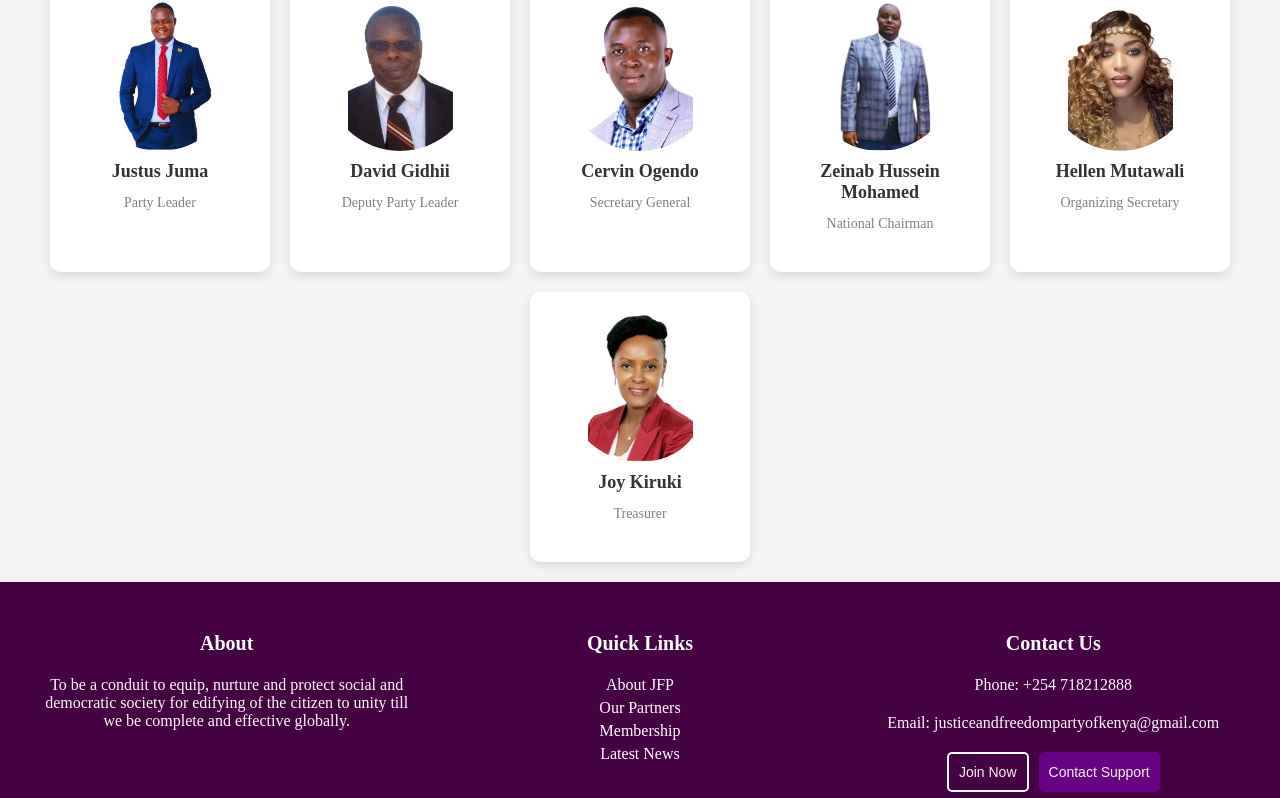
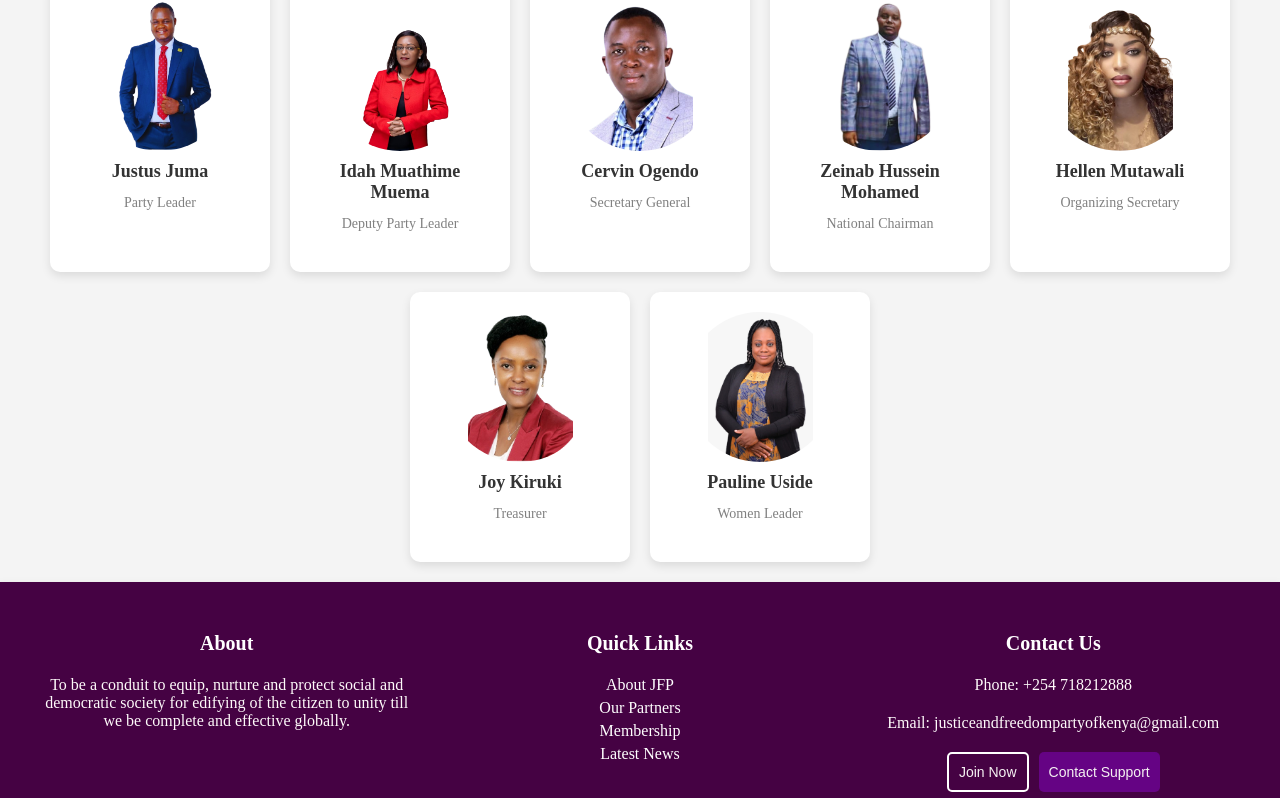
Before and after one commit to QueenterJuma/jfp-kenya, a React (Vite) app: page / in a window 1280 px wide. Shown: the part 1502-2300 px from the top of the page. Built offline with nearby package versions, Linux system fonts and the light colour scheme; a web font is replaced by a local one.

Commit message:
Add update team

```diff
--- a/src/components/Team.jsx
+++ b/src/components/Team.jsx
@@ -1,10 +1,11 @@
 import Team1 from '../assets/Team1-Justus.png'
-import Team6 from '../assets/Team6-Gidhii.png'
+import Team6 from '../assets/Team6-Idah.png'
 import Team2 from '../assets/Team2-Ogendo.png'
 import Team3 from '../assets/Team3- Mohamed.png'
 import Team4 from '../assets/Hellen-Taam4.png'
 import Team5 from '../assets/Team5-Joy.png'
-
+import Team7 from '../assets/Team7-Pauline.jpg'
+// import Team8 from '../assets/Team8-Queenter.png'
 
 export default function Team() {
   return (
@@ -35,9 +36,11 @@ export default function Team() {
 // Team data
 const teamData = [
   { name: "Justus Juma", role: "Party Leader", image: Team1 },
-  {name: "David Gidhii", role: "Deputy Party Leader", image: Team6},
+  {name: "Idah Muathime Muema", role: "Deputy Party Leader", image: Team6},
   { name: "Cervin Ogendo", role: "Secretary General", image: Team2 },
   { name: "Zeinab Hussein Mohamed", role: "National Chairman", image: Team3 },
   { name: "Hellen Mutawali", role: "Organizing Secretary", image: Team4 },
   { name: "Joy Kiruki", role: "Treasurer", image: Team5 },
+  { name: "Pauline Uside", role: "Women Leader", image: Team7 },
+  // { name: "Queenter Anyango", role: "Youth Leader", image: Team8 },
 ];
```
Also changed, not shown: src/assets/Team6-Gidhii.png (deleted).
